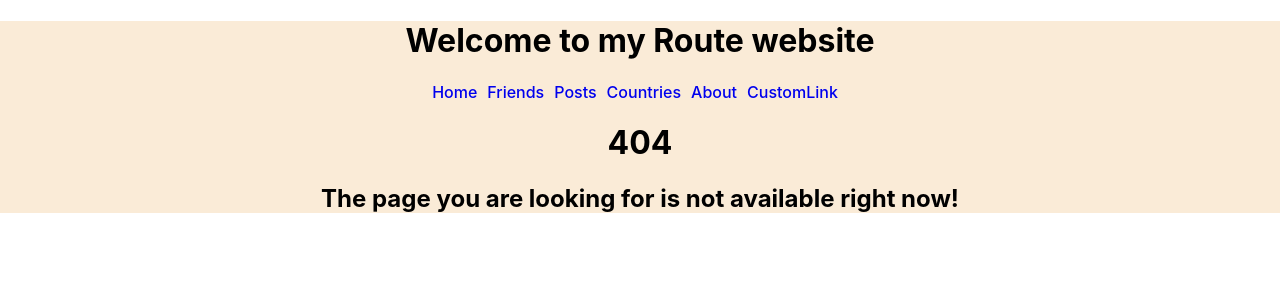
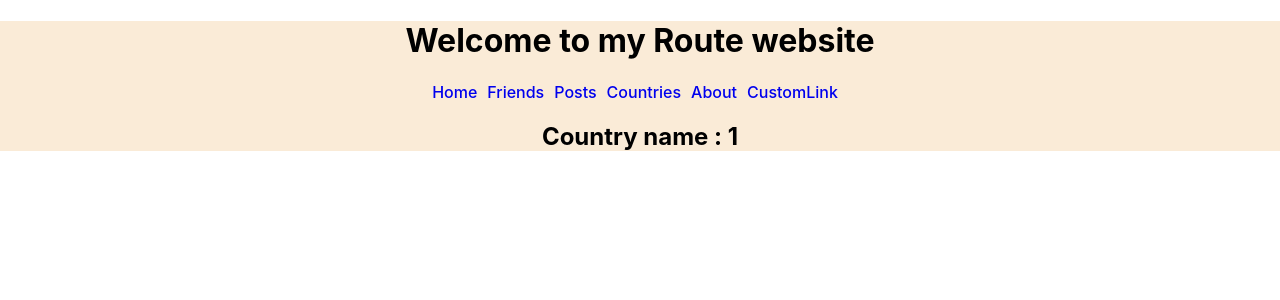
Before and after one commit to leon0113/react-router2, a React (Create React App) app: page /country/1 in a window 1280 px wide. Before the commit this address had no page. Shown: the top 300 px of the page. Built offline with nearby package versions, Linux system fonts and the light colour scheme.

Commit message:
route for every country

```diff
--- a/src/App.js
+++ b/src/App.js
@@ -2,6 +2,7 @@ import { Route, Routes } from 'react-router-dom';
 import './App.css';
 import About from './components/About/About';
 import Countries from './components/Countries/Countries';
+import Country from './components/Country/Country';
 import CustomLink from './components/CustomLink/CustomLink';
 import FriendDetails from './components/FriendDetails/FriendDetails';
 import Friends from './components/Friends/Friends';
@@ -27,6 +28,7 @@ function App() {
           <Route path=":postId" element={<Post></Post>}></Route>
         </Route>
         <Route path='/countries' element={<Countries></Countries>}></Route>
+        <Route path="/country/:name" element={<Country></Country>}></Route>
         <Route path="/about" element={<About></About>}></Route>
         <Route path="/custom" element={<CustomLink></CustomLink>}></Route>
 
--- /dev/null
+++ b/src/components/Country/Country.js
@@ -0,0 +1,13 @@
+import React from 'react';
+import { useParams } from 'react-router-dom';
+
+const Country = () => {
+    const { name } = useParams();
+    return (
+        <div>
+            <h2>Country name : {name}</h2>
+        </div>
+    );
+};
+
+export default Country;
```
